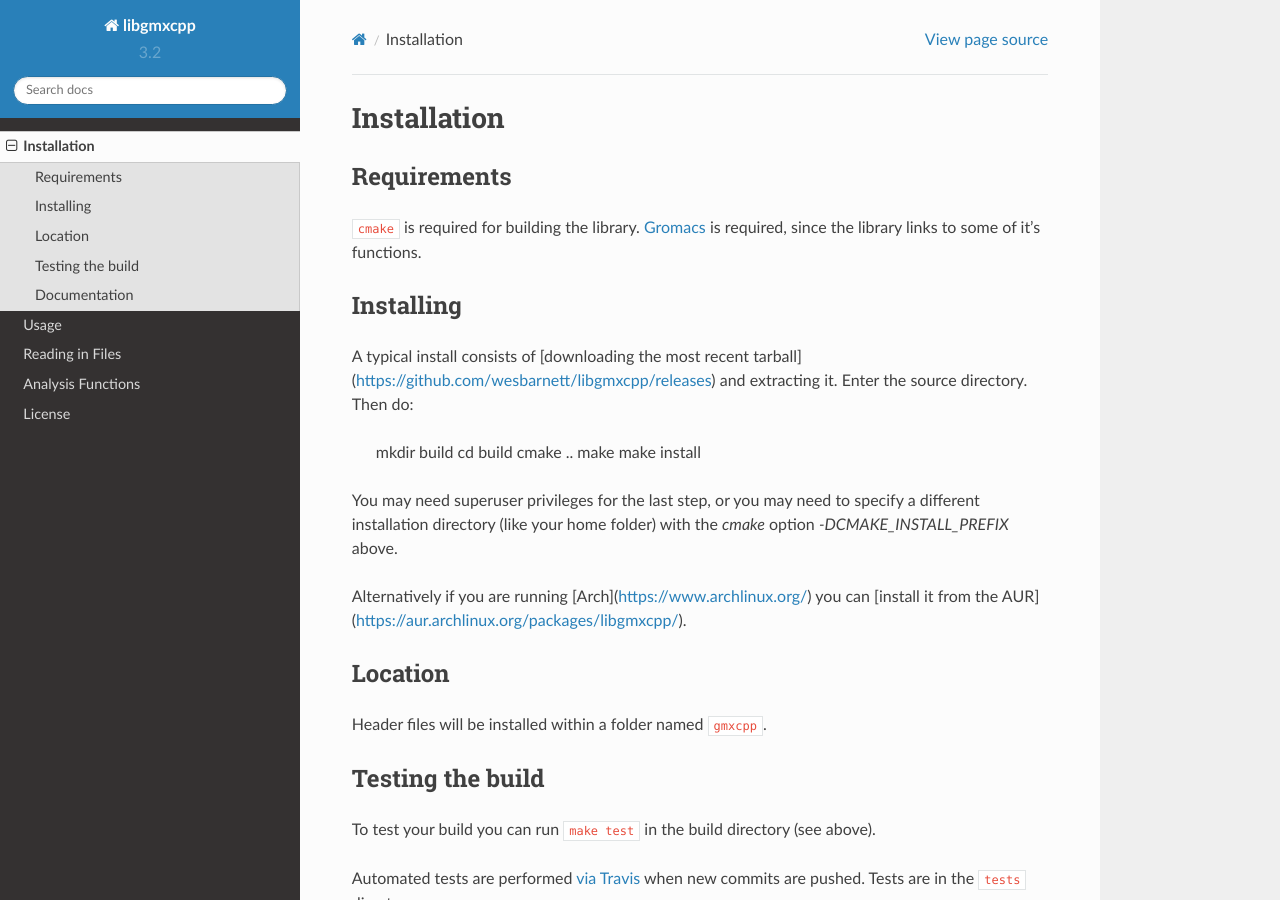
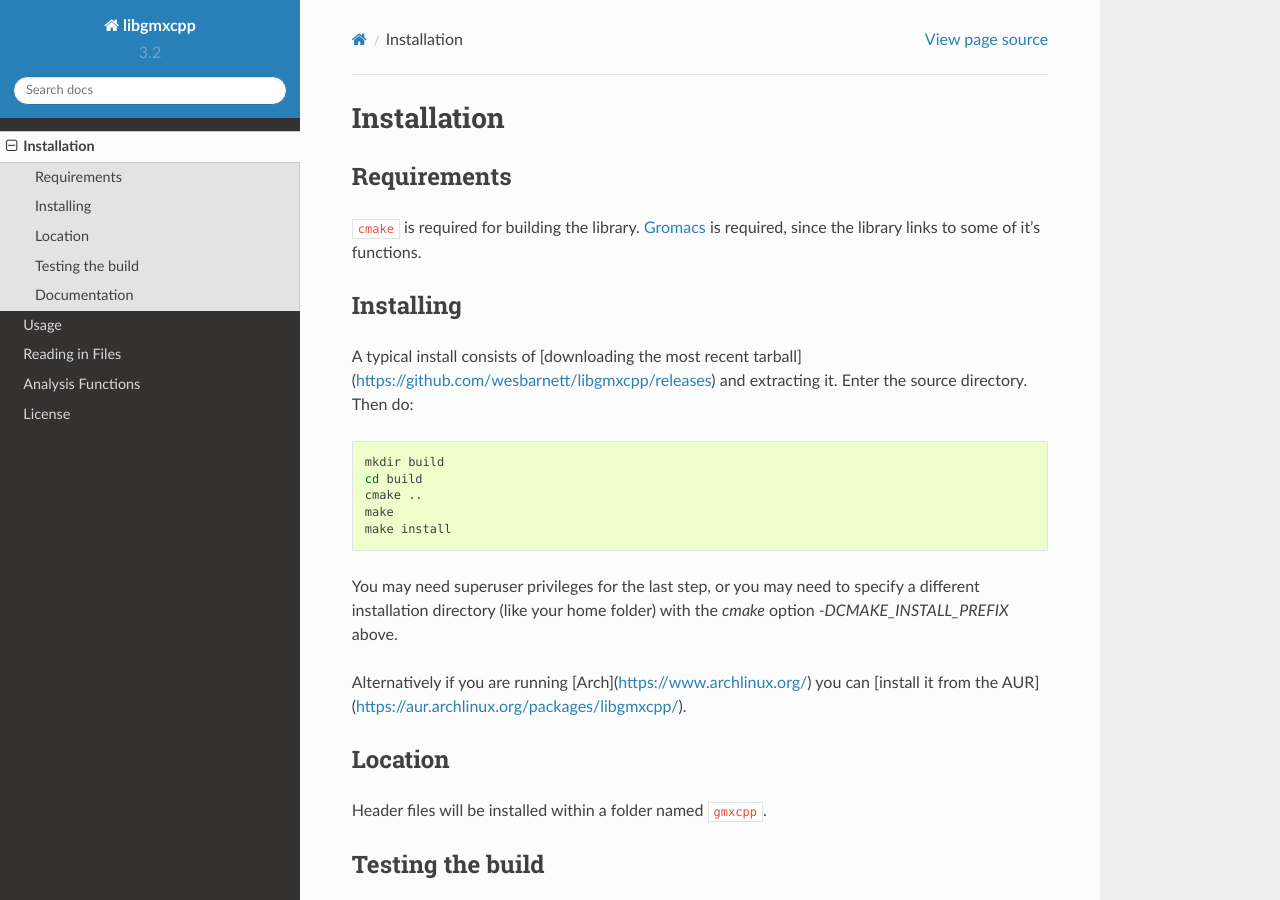
Before and after one commit to wesbarnett/libgmxcpp, a Sphinx documentation site: the page built from docs/installation.rst, in a window 1280 px wide and 900 px high. Built offline with Sphinx 7.4.7 and the Read the Docs theme 2.0.0, drawn with Linux system fonts in a browser that asks for light colours.

Commit message:
fix code formatting

```diff
--- a/docs/installation.rst
+++ b/docs/installation.rst
@@ -15,7 +15,7 @@
 
 A typical install consists of [downloading the most recent
 tarball](https://github.com/wesbarnett/libgmxcpp/releases) and extracting it.
-Enter the source directory. Then do:
+Enter the source directory. Then do::
 
     mkdir build
     cd build
```
